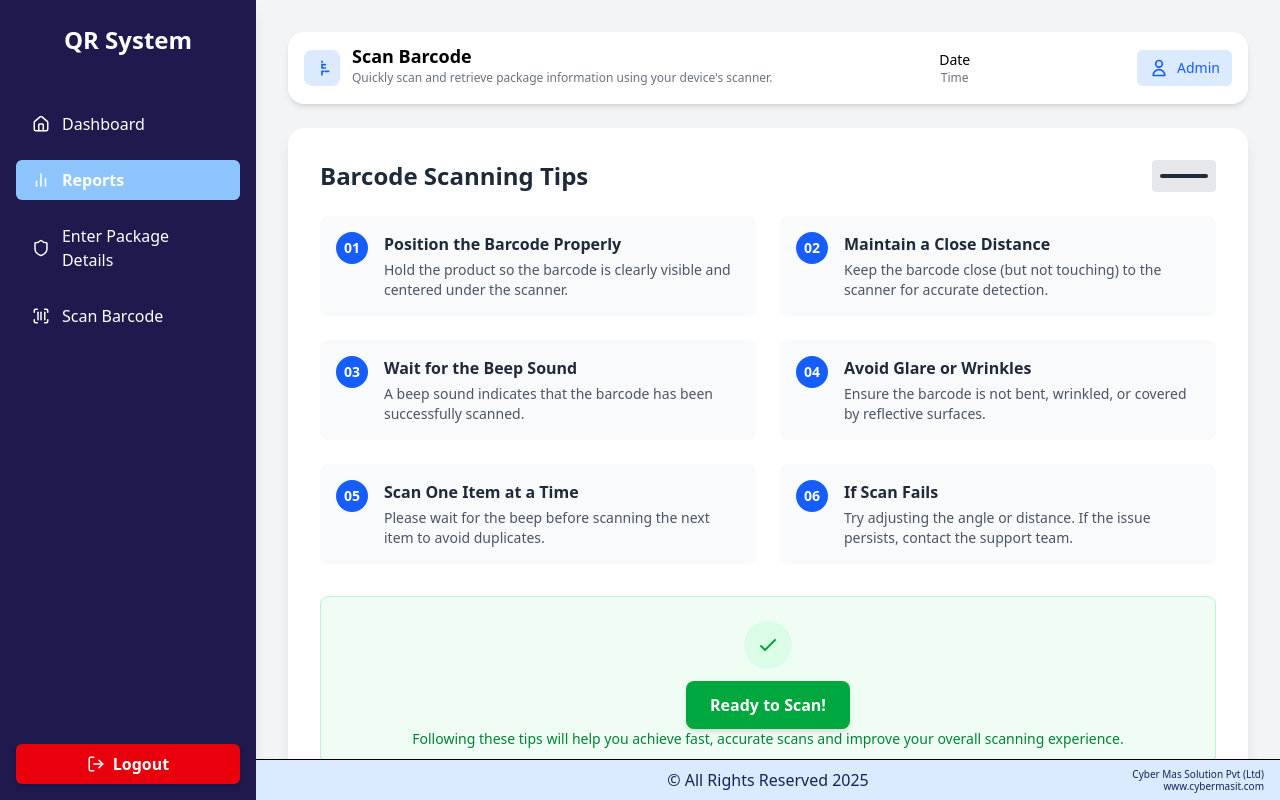
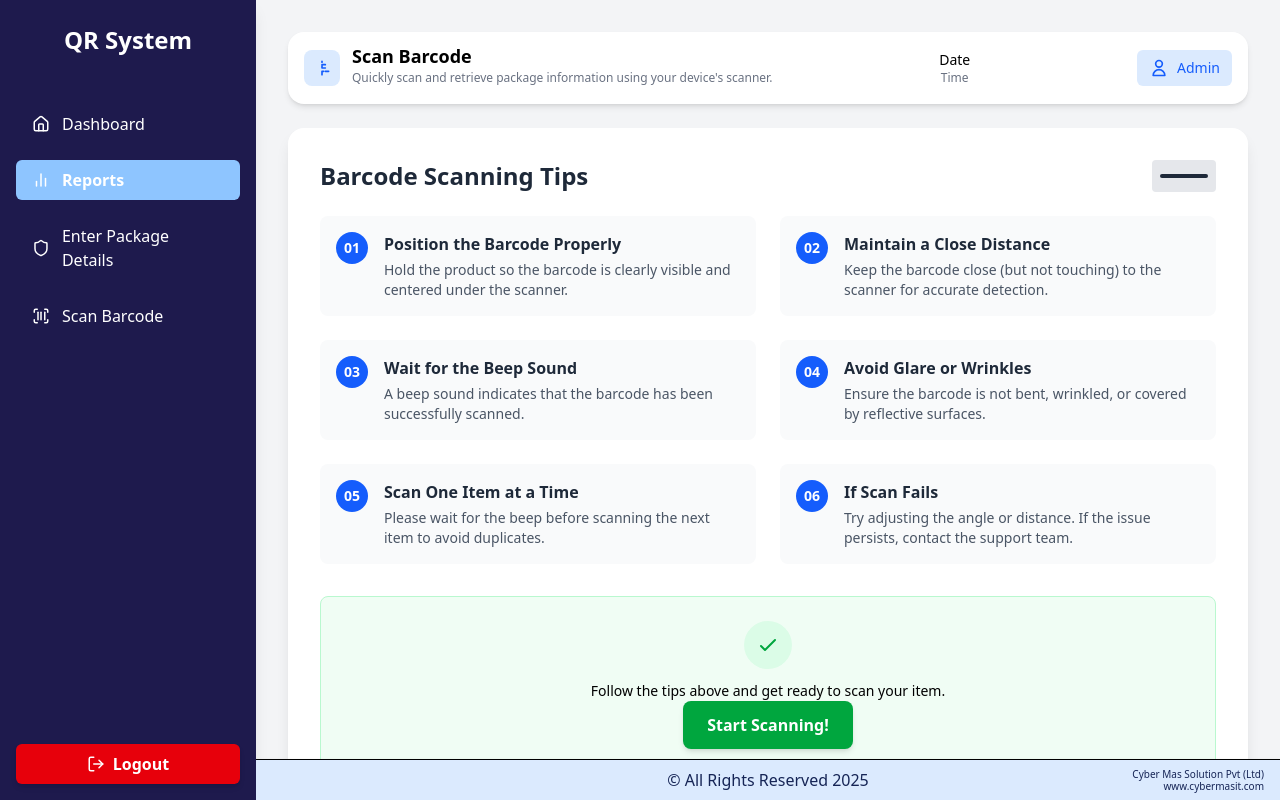
Before and after one commit to Cyber-Mas-Solutions/Barcode-Front, a React (Vite) app: page /barcodescanningtips in a window 1280 px wide. Built offline with nearby package versions, Linux system fonts and the light colour scheme.

Commit message:
Changed something on the tips page

```diff
--- a/src/pages/BarCodeScanningTips.jsx
+++ b/src/pages/BarCodeScanningTips.jsx
@@ -1,5 +1,6 @@
 import Sidebar from "../components/Sidebar"
 import Footer from "../components/Footer"
+import { useNavigate } from "react-router-dom"
 
 function BarCodeScanningTips() {
   const scanningTips = [
@@ -122,16 +123,19 @@ function BarCodeScanningTips() {
                   </svg>
                 </div>
               </div>
+              <p className="text-sm">
+                Follow the tips above and get ready to scan your item.
+              </p>
               <button
-                onClick={() => alert("Scanning started!")}
+                onClick={() => alert("Scanning started!") }
                 className="px-6 py-3 bg-green-600 hover:bg-green-700 text-white font-bold rounded-lg shadow-md transition duration-200"
               >
-              Ready to Scan!
+              Start Scanning!
               </button>
-              <p className="text-green-700 text-sm">
+              {/* <p className="text-green-700 text-sm">
                 Following these tips will help you achieve fast, accurate scans and improve your overall scanning
                 experience.
-              </p>
+              </p> */}
             </div>
           </div>
         </main>
```
